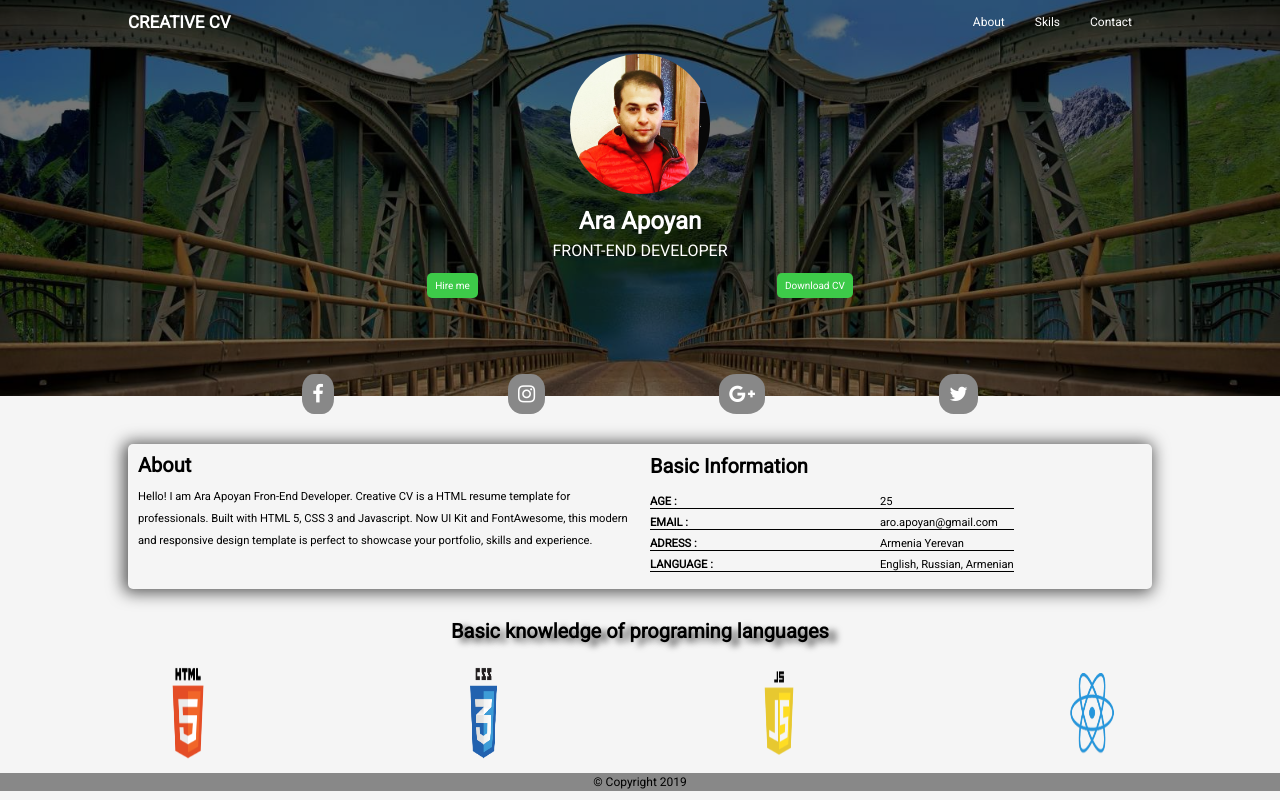
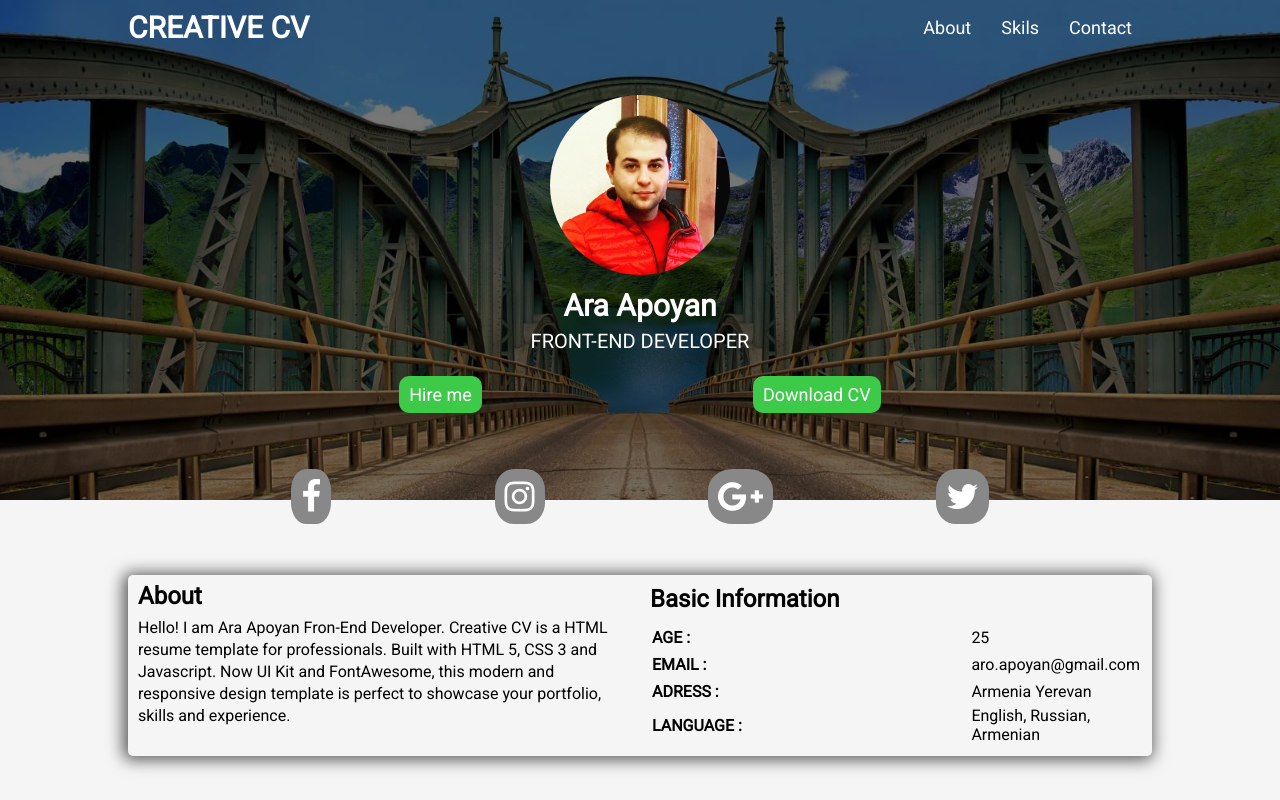
Before and after one commit to apoyan101/apoyan101.github.io, a plain HTML site: page index.html in a window 1280 px wide. Shown: the top 800 px of the page. Drawn offline with Linux system fonts and the light colour scheme.

Commit message:
Add files via upload

```diff
--- a/project1.css
+++ b/project1.css
@@ -12,7 +12,7 @@ body {
 
 .main-container {
   background-image: url(1.jpg);
-  height: 396px;
+  height: 500px;
   max-width: 100%;
   background-position: center center;
   background-size: cover;
@@ -21,7 +21,7 @@ body {
 .green-container {
   background-color: rgba(0, 0, 0, 0.534);
   max-width: 100%;
-  height: 396px;
+  height: 500px;
 }
 
 .center-container {
@@ -42,7 +42,7 @@ body {
 
 .left-menu h1 {
   color: #fff;
-  font-size: 17px;
+  font-size: 30px;
   transition: 0.5s ease-in;
 }
 
@@ -69,7 +69,7 @@ body {
   display: block;
   padding: 5px 10px;
   color: #fff;
-  font-size: 12px;
+  font-size: 18px;
   border-radius: 8px;
   transition: 0.5s ease-in;
 }
@@ -80,7 +80,7 @@ body {
 }
 
 .article-container {
-  margin-top: 20px;
+  margin-top: 50px;
   position: relative;
   height: 360px;
 }
@@ -88,8 +88,8 @@ body {
 .avatar img {
   display: block;
   margin: auto;
-  width: 140px;
-  height: 140px;
+  width: 180px;
+  height: 180px;
   border-radius: 50%;
   object-fit: cover;
   transition: 3s linear;
@@ -103,23 +103,22 @@ body {
   margin-top: 10px;
 }
 
-.text p {
-  color: #fff;
-  padding: 3px;
-  text-align: center;
-}
-
 .text h1 {
   color: #fff;
   padding: 3px;
   text-align: center;
   transform: translateY(-300px);
   animation: heading 0.5s forwards ease-out 0.5s;
+  font-size: 30px;
 }
 
 .text p {
   transform: translateY(700px);
   animation: heading 0.5s forwards ease-out 0.5s;
+  font-size: 20px;
+  color: #fff;
+  padding: 3px;
+  text-align: center;
 }
 
 @keyframes heading {
@@ -127,15 +126,15 @@ body {
 }
 
 .button {
-  margin-top: 10px;
+  margin-top: 20px;
   display: flex;
   justify-content: space-evenly;
 }
 
 .button a {
-  border-radius: 5px;
-  font-size: 10px;
-  padding: 7px 8px;
+  border-radius: 10px;
+  font-size: 18px;
+  padding: 8px 10px;
   background: rgb(61, 202, 73);
   text-decoration: none;
   color: #fff;
@@ -165,14 +164,14 @@ body {
 
 .icon {
   position: absolute;
-  top: 320px;
+  top: 374px;
   width: 100%;
   display: flex;
   justify-content: space-evenly;
 }
 
 .icon i {
-  font-size: 20px;
+  font-size: 35px;
   color: #fff;
   background: #888;
   padding: 10px;
@@ -181,13 +180,12 @@ body {
 }
 
 .icon i:hover {
-  font-size: 20px;
   color: rgb(61, 202, 73);
   background: #fff;
 }
 
 .row {
-  margin-top: 30px;
+  margin-top: 120px;
   max-width: 100%;
   border-radius: 5px;
   display: flex;
@@ -201,31 +199,27 @@ body {
   transition: 0.5s linear;
 }
 
-.left-container p, .right-container table {
-  color: black;
-  padding-top: 10px;
-  font-size: 0.7rem;
-  text-align: left;
-  border-spacing: 0 7px;
-
-}
-
 .right-container {
   width: 50%;
   padding: 10px;
   transition: 0.5s linear;
 }
 
-.right-container table th {
-  width: 230px;
+.left-container p, .right-container table {
+  color: black;
+  padding-top: 10px;
+  font-size: 1rem;
+  text-align: left;
+  width: 100%;
 }
 
-.right-container table th, td {
-  border-bottom: 1px solid black;
+.right-container table th {
+  width: 320px;
+  line-height: 25px;
 }
 
 .left-container h1, .right-container h1 {
-  font-size: 20px;
+  font-size: 1.5rem;
 }
 
 .right-container:hover {
@@ -242,12 +236,12 @@ body {
 
 .skills-container {
   max-width: 100%;
-  margin-top: 20px;
+  margin-top: 50px;
 }
 
 .skills-container h2 {
   text-align: center;
-  font-size: 20px;
+  font-size: 30px;
   padding: 10px;
   text-shadow: 8px 4px 6px rgba(0,0,0,0.63)
 }
@@ -258,10 +252,11 @@ body {
   align-items: center;
   justify-content: space-between;
   max-width: 100%;
+  padding-top: 30px;
 }
 
 .skills-container img {
-  width: 120px;
+  width: 200px;
   animation: image;
   animation-duration: 7s;
   animation-iteration-count: infinite;
@@ -270,8 +265,8 @@ body {
 }
 
 .skills-container .css-img {
-  width: 85px;
-  height: 120px;
+  width: 150px;
+  height: 200px;
 }
 
 .skills-container img:hover {
@@ -286,7 +281,7 @@ footer p {
   text-align: center;
   background: #888;
   padding: 2px;
-  font-size: 12px;
+  font-size: 20px;
 }
 
 @media screen and (max-width: 630px) {
```
